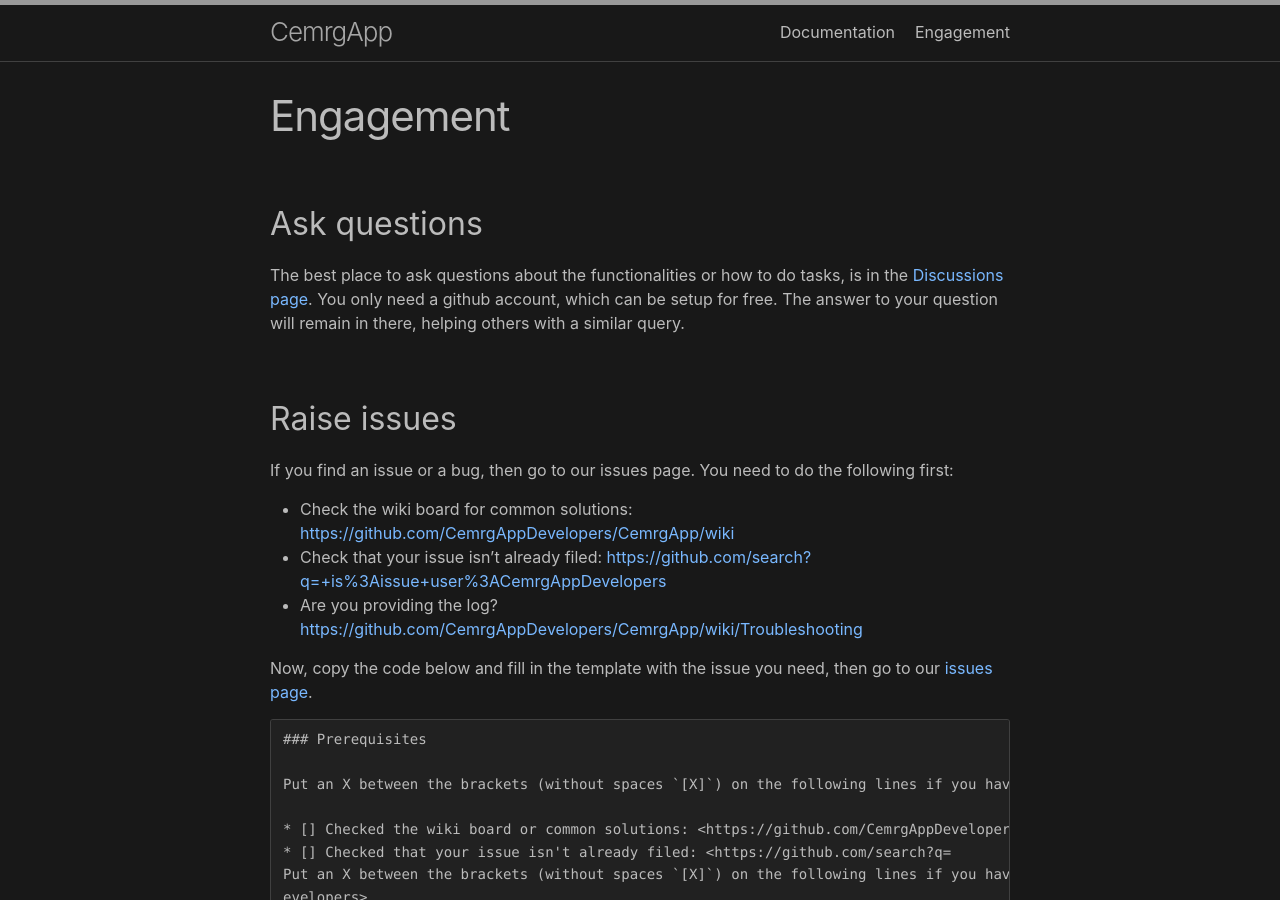
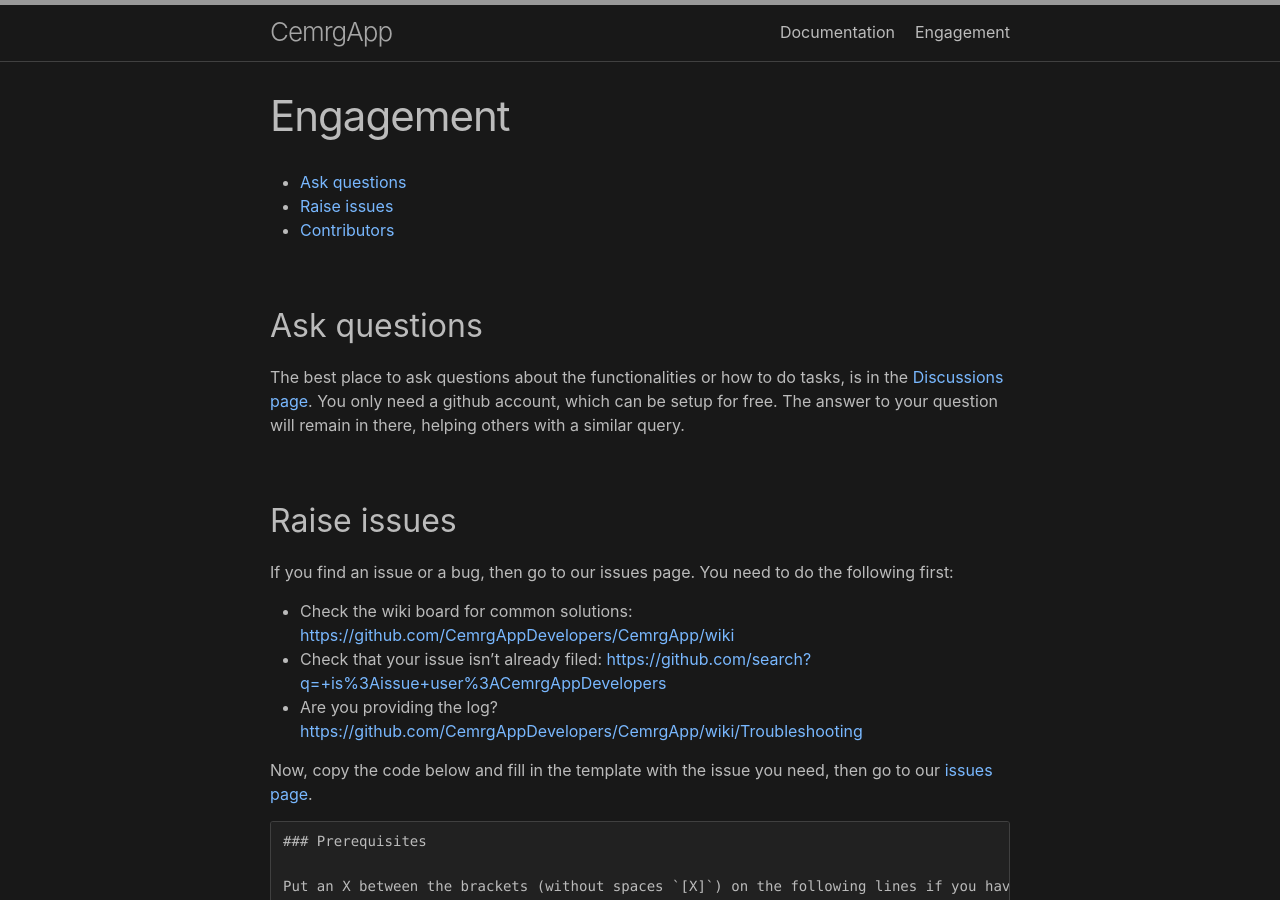
Before and after one commit to OpenHeartDevelopers/CemrgApp, a Jekyll site: the page built from engagement.md, in a window 1280 px wide and 900 px high. Built offline with Jekyll 4.4.1, drawn with Linux system fonts in a browser that asks for light colours.

Commit message:
engagement toc

```diff
--- a/engagement.md
+++ b/engagement.md
@@ -3,6 +3,9 @@
 title: Engagement
 permalink: /engagement/
 ---
+- [Ask questions](#ask-questions)
+- [Raise issues](#raise-issues)
+- [Contributors](#contributors)
 
 ## Ask questions
 The best place to ask questions about the functionalities or how to do tasks,
```
